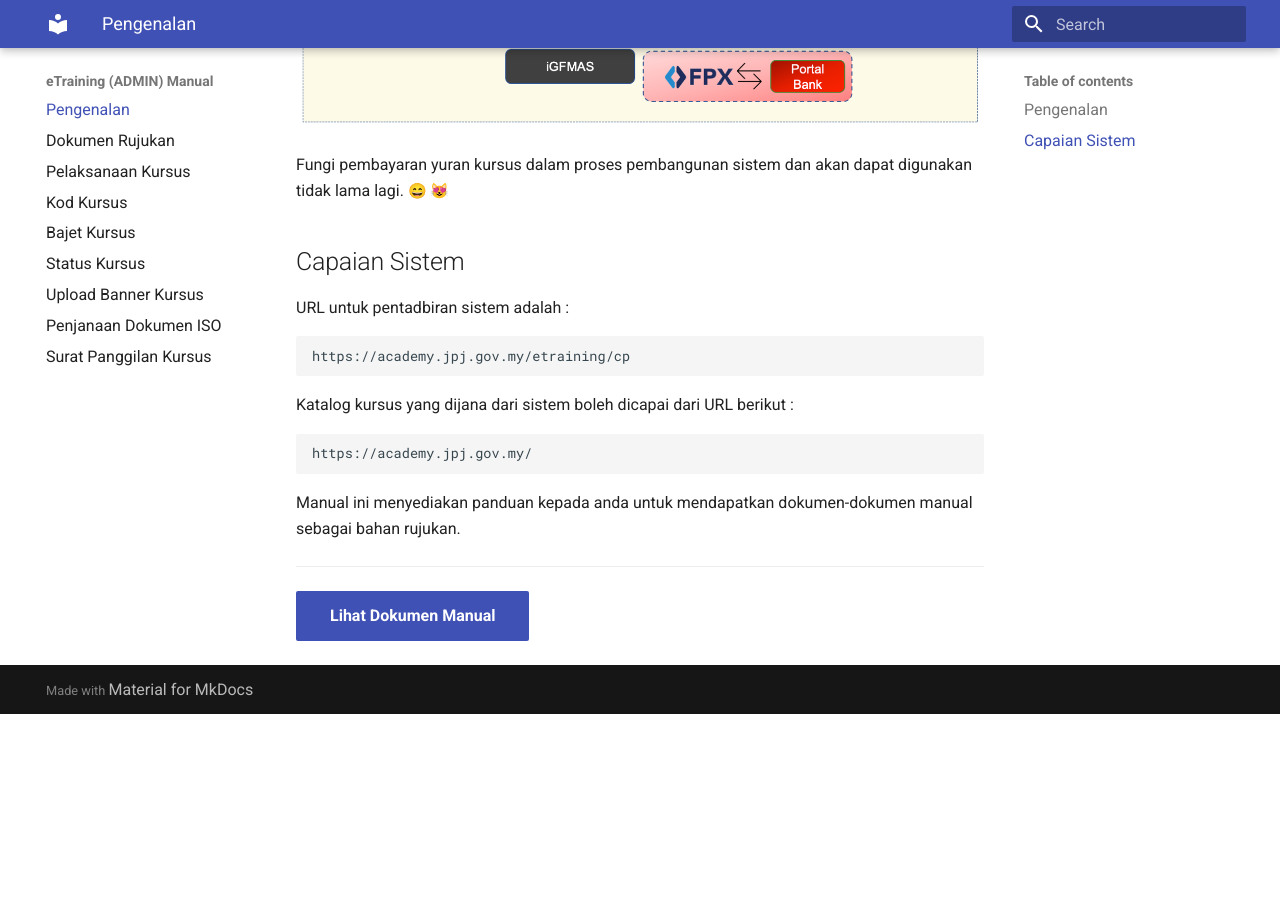
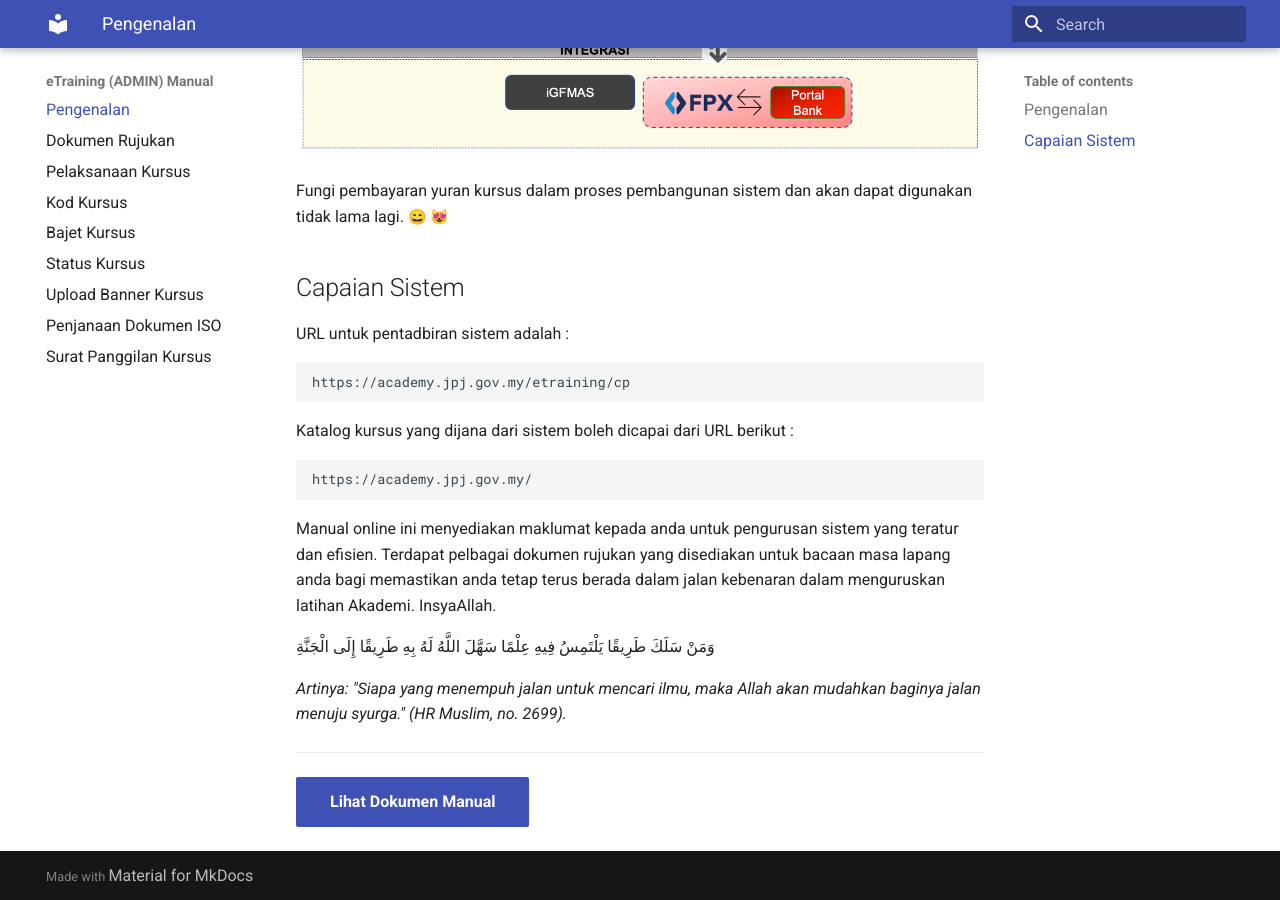
Before and after one commit to akademi-jpj/etraining, an MkDocs documentation site: the page built from docs/index.md, in a window 1280 px wide and 900 px high, scrolled down 1244 px. Built offline with MkDocs 1.6.1 and Material for MkDocs 9.7.7, drawn with Linux system fonts in a browser that asks for light colours; emoji names are drawn with the system emoji font; the version menu is left out; before the commit the page ends 1958 px from its top, so only the background shows below that.

Commit message:
Update index content

```diff
--- a/docs/index.md
+++ b/docs/index.md
@@ -1,6 +1,8 @@
 # Welcome to eTraining Manual
 
 ![Intro](img/intro-etraining.png)
+
+----
 
 ## Pengenalan
 
@@ -21,7 +23,12 @@ Katalog kursus yang dijana dari sistem boleh dicapai dari URL berikut :
     https://academy.jpj.gov.my/
 
 
-Manual ini menyediakan panduan kepada anda untuk mendapatkan dokumen-dokumen manual sebagai bahan rujukan.
+Manual online ini menyediakan maklumat kepada anda untuk pengurusan sistem yang teratur dan efisien. Terdapat pelbagai dokumen rujukan yang disediakan untuk bacaan masa lapang anda bagi memastikan anda tetap terus berada dalam jalan kebenaran dalam menguruskan latihan Akademi. InsyaAllah.
+
+وَمَنْ سَلَكَ طَرِيقًا يَلْتَمِسُ فِيهِ عِلْمًا سَهَّلَ اللَّهُ لَهُ بِهِ طَرِيقًا إِلَى الْجَنَّةِ
+
+*Artinya: "Siapa yang menempuh jalan untuk mencari ilmu, maka Allah akan mudahkan baginya jalan menuju syurga." (HR Muslim, no. 2699).*
+
 
 ---
 
```
